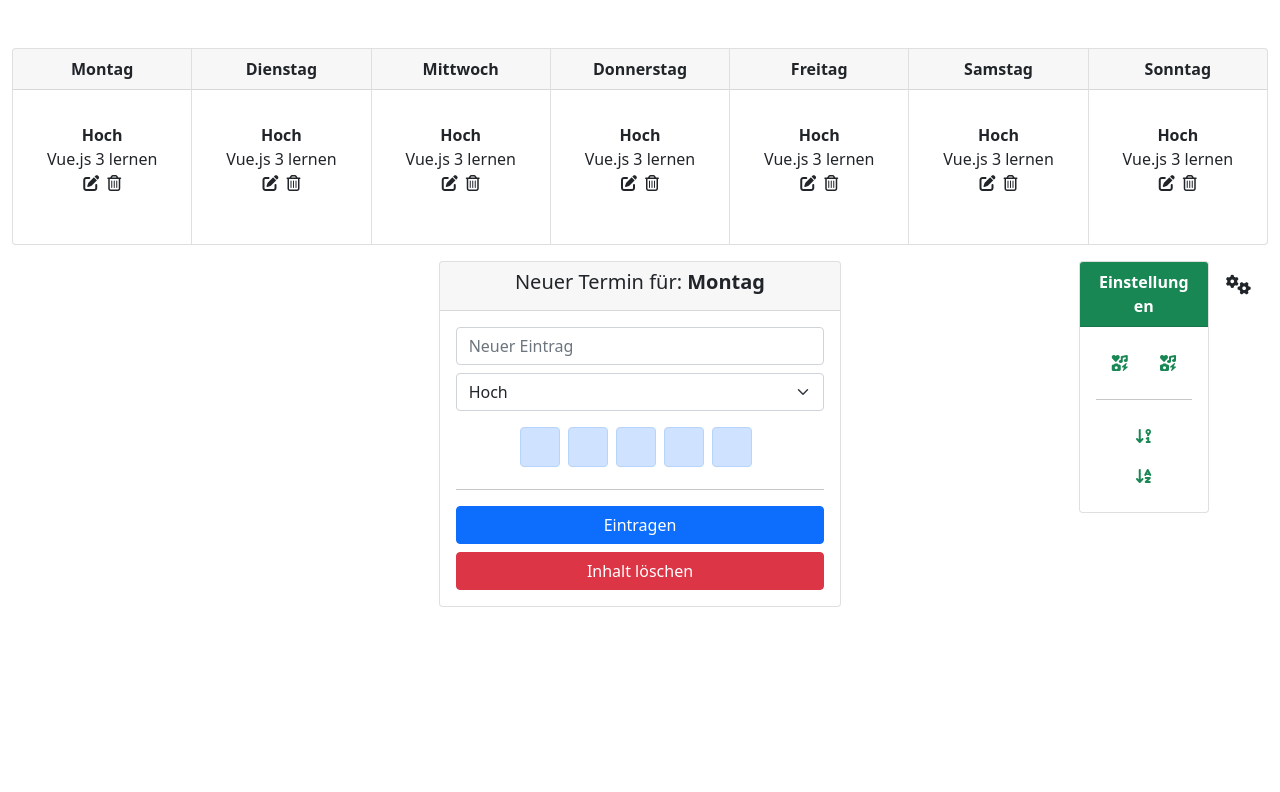
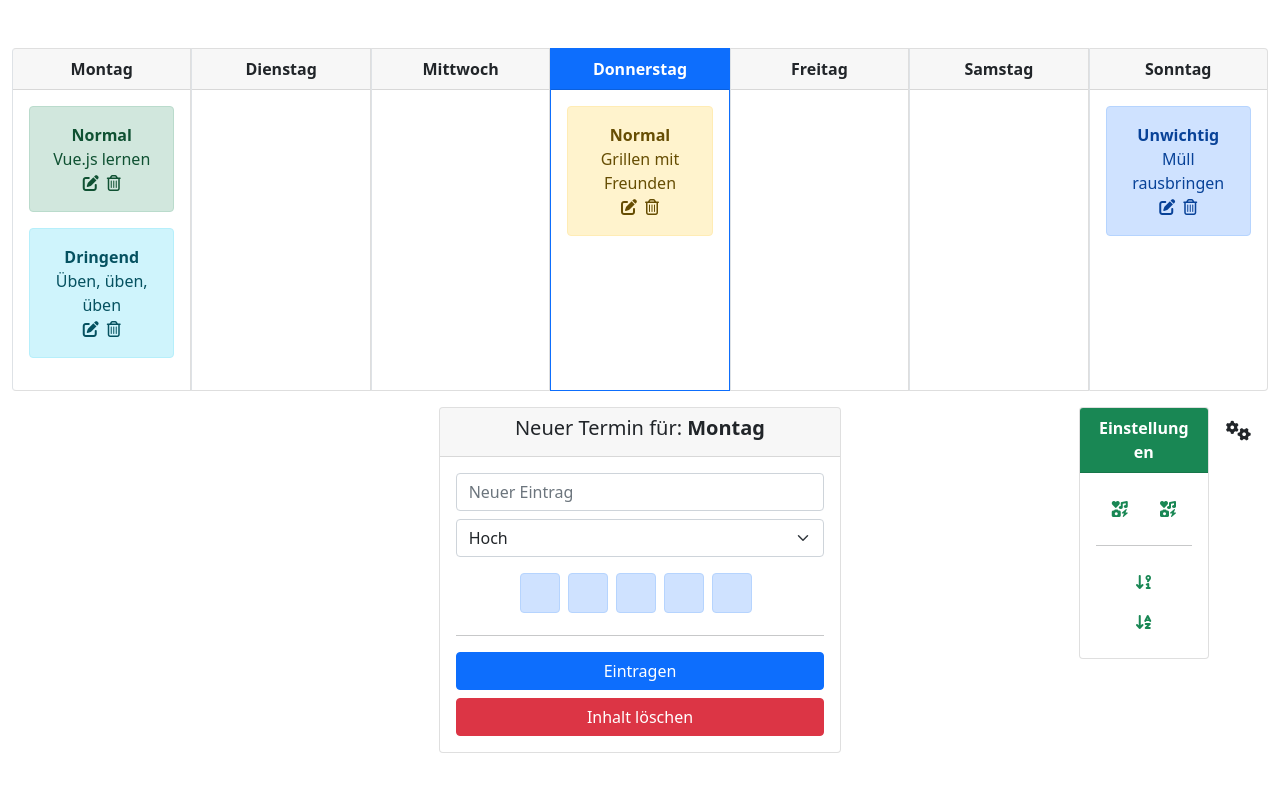
Before and after one commit to klepek42/udemy-vue3, a Vue app in the folder Projekte/calendar/: page / in a window 1280 px wide. Shown: the top 792 px of the page. Built offline with nearby package versions, Linux system fonts and the light colour scheme.

Commit message:
Bis Kapitel 61 erledigt. Hervorhebung des aktiven Tages im Kalender und dynamische Anzeige der ausgelesenen Daten aus dem Store

```diff
--- a/Projekte/calendar/src/components/CalendarDay.vue
+++ b/Projekte/calendar/src/components/CalendarDay.vue
@@ -1,16 +1,17 @@
 <template>
-  <div class="card">
-    <div class="card-header text-center" role="button">
+  <div class="card border-start" :class="cardClasses">
+    <div class="card-header text-center" :class="cardHeaderClasses" role="button">
       <strong>{{ day.fullName }}</strong>
     </div>
     <div class="card-body">
-      <CalendarEvent />
+      <CalendarEvent v-for="event in day.events" :key="event.title" :event="event" />
     </div>
   </div>
 </template>
 
 <script>
 import CalendarEvent from "./CalendarEvent";
+import Store from "../store";
 export default {
   name: "CalendarDay",
   components: {
@@ -44,10 +45,18 @@ export default {
         // Wenn einer der Keys, des Arrays den Wert "id" enthält, dann gebe ein true zurück
         if (Object.keys(value).includes("id")) {
           return true;
-        };
+        }
       },
     },
   },
+  computed: {
+    cardClasses() {
+      return this.day.id === Store.getters.activeDay().id ? ["border-primary"] : null;
+    },
+    cardHeaderClasses() {
+      return this.day.id === Store.getters.activeDay().id ? ["bg-primary text-white"] : null;
+    },
+  }
 };
 </script>
 
--- a/Projekte/calendar/src/components/CalendarEvent.vue
+++ b/Projekte/calendar/src/components/CalendarEvent.vue
@@ -1,11 +1,11 @@
 <template>
   <div id="calendar-event">
-    <div class="alert text-center">
+    <div class="alert text-center" :class="alertColor">
       <div>
-        <strong>Hoch</strong>
+        <strong>{{ priorityDisplayName }}</strong>
       </div>
 
-      <div>Vue.js 3 lernen</div>
+      <div>{{ event.title }}</div>
 
       <div>
         <i class="fas fa-edit me-2" role="button"></i>
@@ -18,6 +18,25 @@
 <script>
 export default {
   name: "CalendarEvent",
+  props: {
+    event: Object,
+  },
+  computed: {
+    priorityDisplayName() {
+      switch (this.event.priority) {
+        case 1:
+          return "Unwichtig";
+        case 0:
+          return "Normal";
+        case -1:
+          return "Dringend";
+      }
+      return "Unbekannte Priorität";
+    },
+    alertColor() {
+      return "alert-" + this.event.color;
+    }
+  },
 };
 </script>
 
--- a/Projekte/calendar/src/store.js
+++ b/Projekte/calendar/src/store.js
@@ -11,7 +11,9 @@ const state = reactive({
 });
 
 //
-const getters = {};
+const getters = {
+  activeDay: () => state.calendarWeekData.find((day) => day.active) // Ohne Klammern, da nur eine Anweisung folgt
+};
 
 //
 const mutations = {};
```
